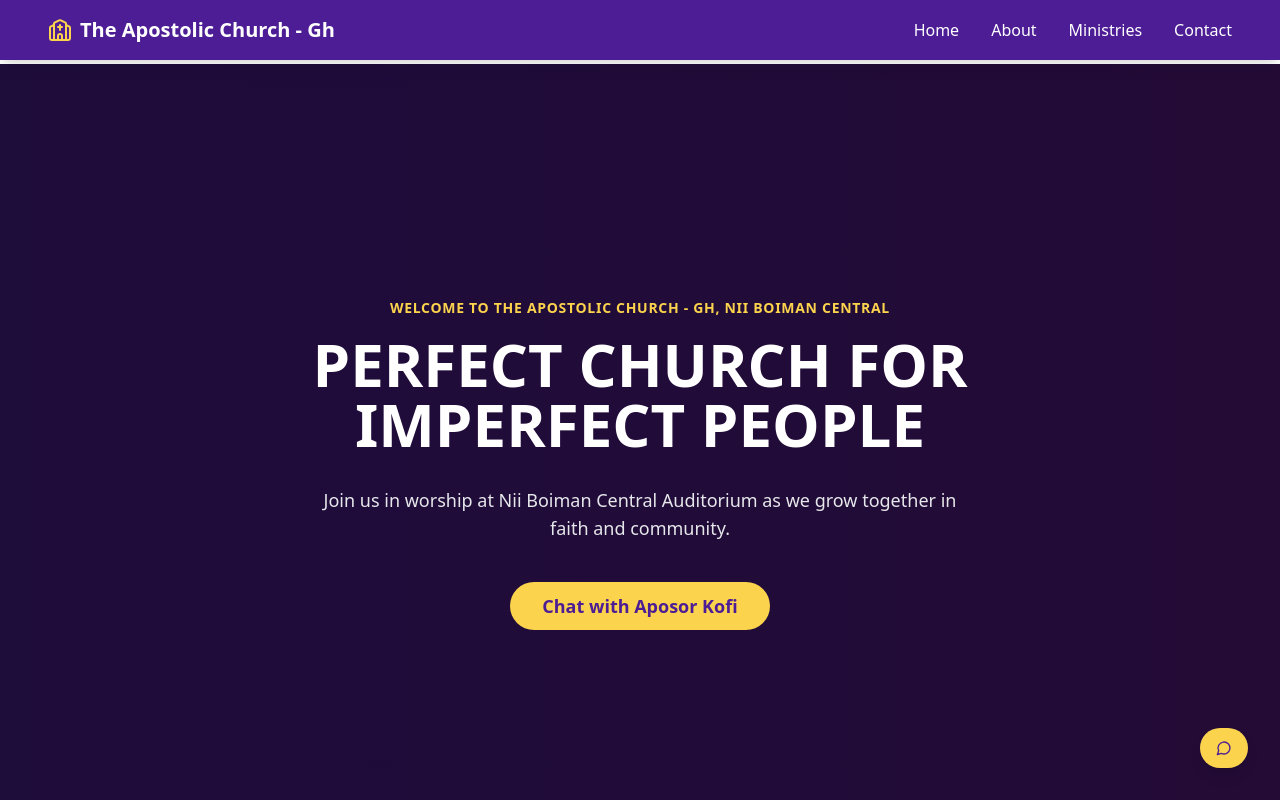
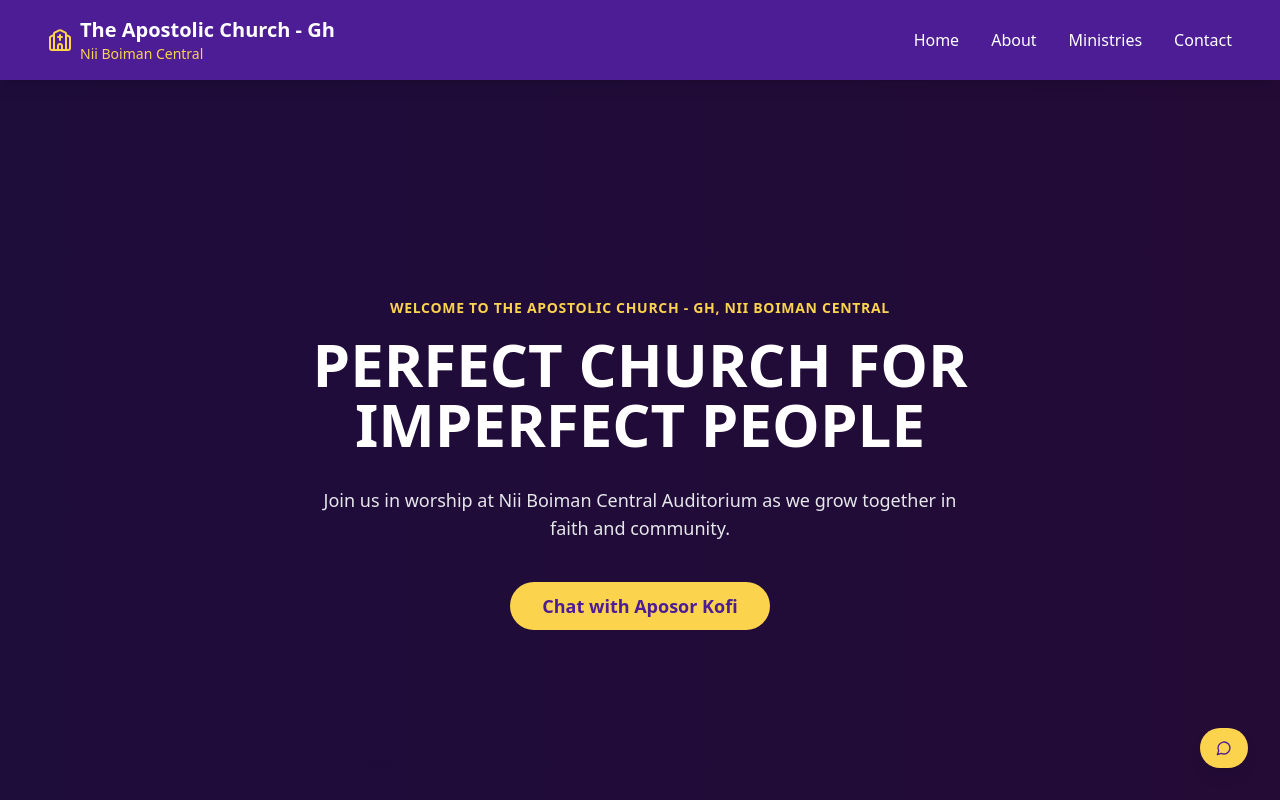
Before and after one commit to karhin20/church-website1, a React (Vite) app: page / in a window 1280 px wide. Shown: the top 800 px of the page. Built offline with nearby package versions, Linux system fonts and the light colour scheme.

Commit message:
Update header text for branding
Include "Nii Boiman Central" cascading into "NBC" below "The Apostolic Church - Gh" in the navigation header.
[skip gpt_engineer]

```diff
--- a/src/components/sections/Navigation.tsx
+++ b/src/components/sections/Navigation.tsx
@@ -13,8 +13,14 @@ export const Navigation = () => {
       <div className="container mx-auto flex justify-between items-center">
         <h1 className="text-xl font-bold flex items-center">
           <Church className="mr-2 h-6 w-6 text-church-secondary" />
-          <span className="hidden sm:inline">The Apostolic Church - Gh</span>
-          <span className="sm:hidden">TAC-Gh</span>
+          <div className="flex flex-col items-start">
+            <span className="hidden sm:inline">The Apostolic Church - Gh</span>
+            <span className="sm:hidden">TAC-Gh</span>
+            <span className="text-sm text-church-secondary font-medium">
+              <span className="hidden sm:inline">Nii Boiman Central</span>
+              <span className="sm:hidden">NBC</span>
+            </span>
+          </div>
         </h1>
 
         <button
```
